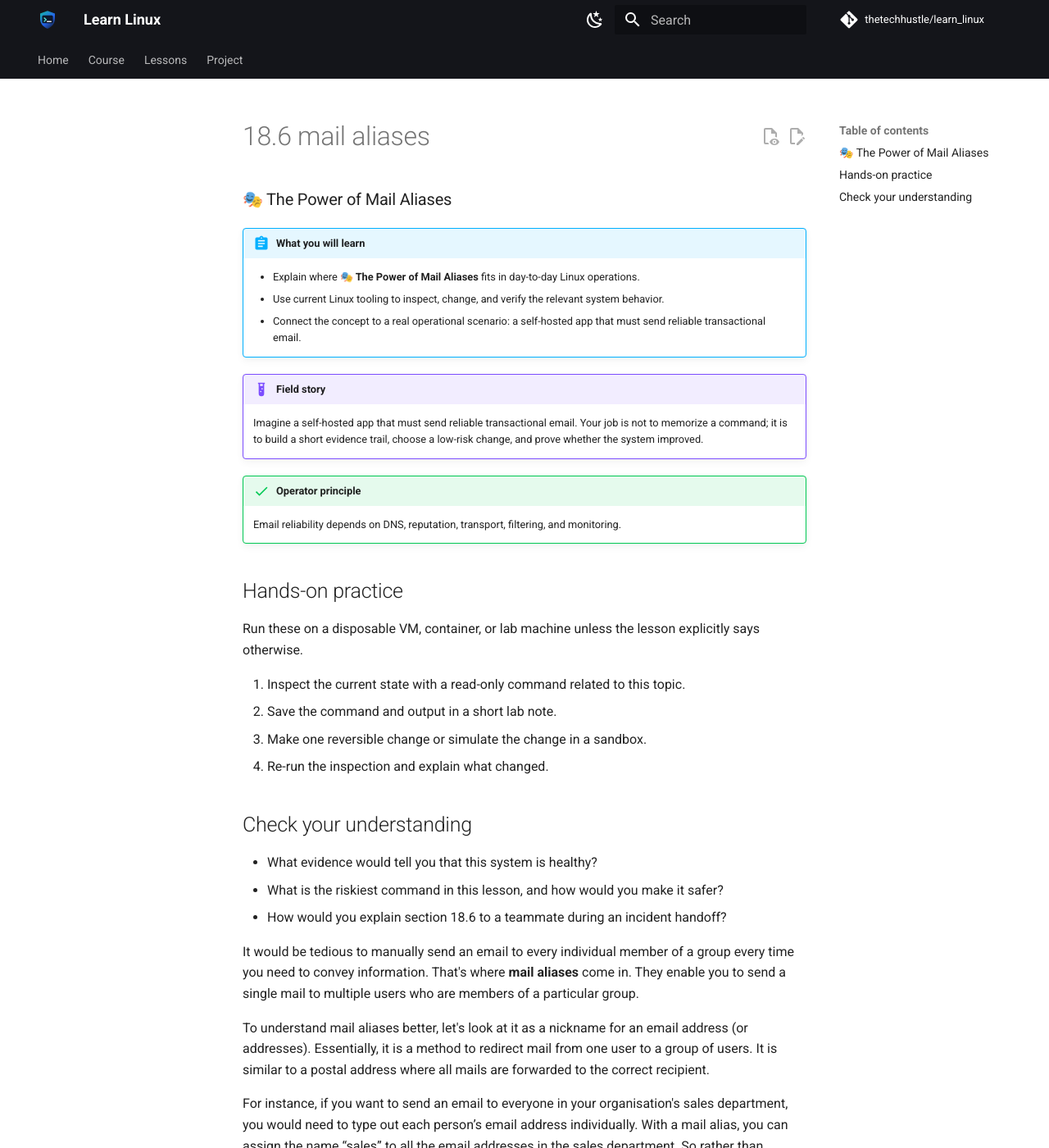
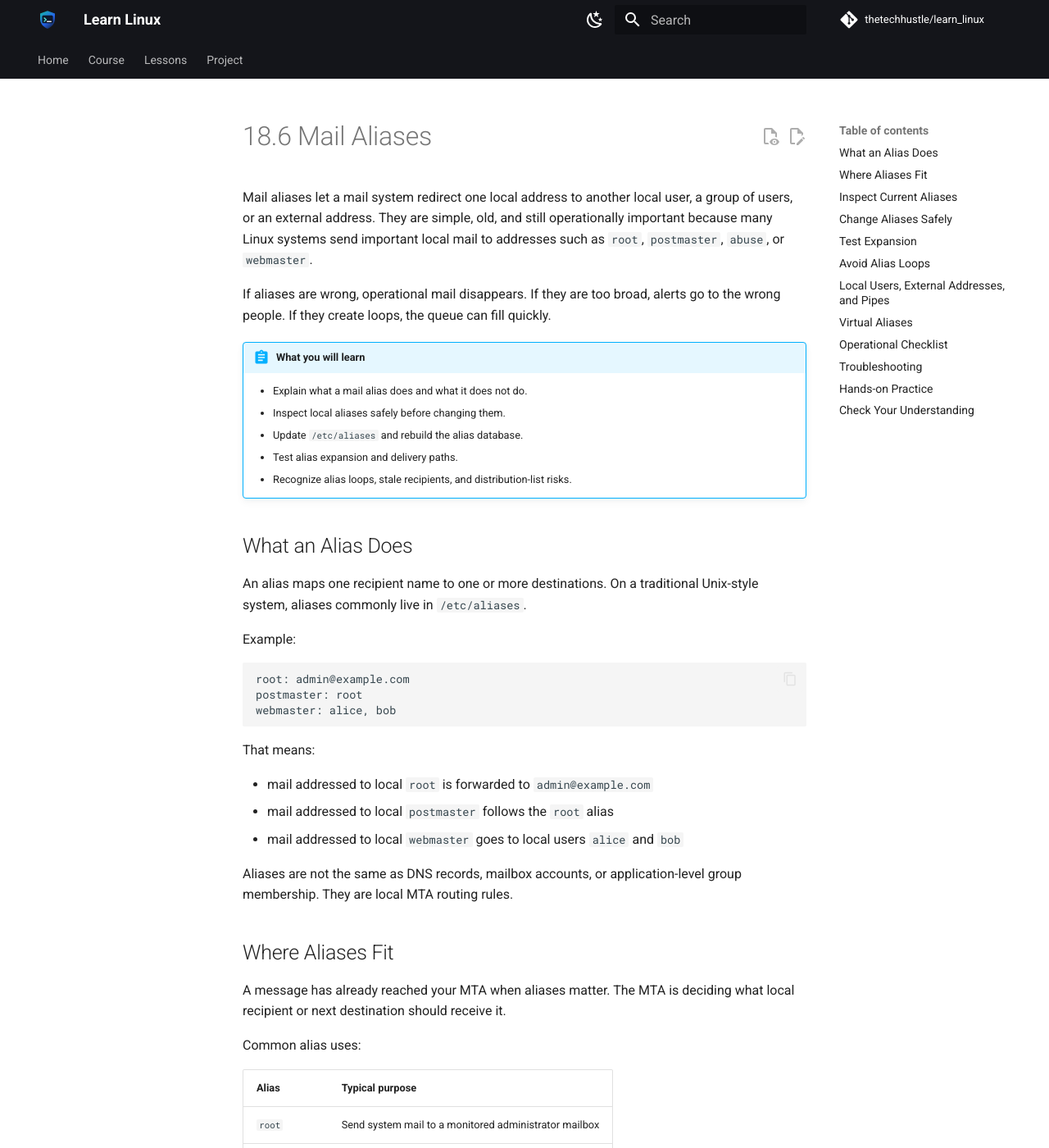
Before and after one commit to thetechhustle/learn_linux, an MkDocs documentation site: the page built from docs/lessons/18_electronic_mail/18.6_mail_aliases.md, in a window 1280 px wide and 1400 px high. Shown: the whole window at 82% size. Built offline with MkDocs 1.6.1 and Material for MkDocs 9.7.7, drawn with Linux system fonts in a browser that asks for light colours; comment, search, counter and statistics services are not loaded; some of the changed text lies outside the part shown.

Commit message:
Improve Chapter 18 mail aliases lesson (#159)
Co-authored-by: Jules Ai <jules@Juless-Air.ts.net lan>

````diff
--- a/docs/lessons/18_electronic_mail/18.6_mail_aliases.md
+++ b/docs/lessons/18_electronic_mail/18.6_mail_aliases.md
@@ -1,69 +1,281 @@
-### 🎭 The Power of Mail Aliases
+# 18.6 Mail Aliases
 
+Mail aliases let a mail system redirect one local address to another local
+user, a group of users, or an external address. They are simple, old, and still
+operationally important because many Linux systems send important local mail to
+addresses such as `root`, `postmaster`, `abuse`, or `webmaster`.
 
+If aliases are wrong, operational mail disappears. If they are too broad, alerts
+go to the wrong people. If they create loops, the queue can fill quickly.
 
 !!! abstract "What you will learn"
-    - Explain where **🎭 The Power of Mail Aliases** fits in day-to-day Linux operations.
-    - Use current Linux tooling to inspect, change, and verify the relevant system behavior.
-    - Connect the concept to a real operational scenario: a self-hosted app that must send reliable transactional email.
+    - Explain what a mail alias does and what it does not do.
+    - Inspect local aliases safely before changing them.
+    - Update `/etc/aliases` and rebuild the alias database.
+    - Test alias expansion and delivery paths.
+    - Recognize alias loops, stale recipients, and distribution-list risks.
 
-!!! example "Field story"
-    Imagine a self-hosted app that must send reliable transactional email. Your job is not to memorize a command; it is to build a short evidence trail, choose a low-risk change, and prove whether the system improved.
+## What an Alias Does
 
-!!! success "Operator principle"
-    Email reliability depends on DNS, reputation, transport, filtering, and monitoring.
+An alias maps one recipient name to one or more destinations. On a traditional
+Unix-style system, aliases commonly live in `/etc/aliases`.
 
-## Hands-on practice
+Example:
 
-Run these on a disposable VM, container, or lab machine unless the lesson explicitly says otherwise.
+```text
+root: admin@example.com
+postmaster: root
+webmaster: alice, bob
+```
 
-1. Inspect the current state with a read-only command related to this topic.
-2. Save the command and output in a short lab note.
-3. Make one reversible change or simulate the change in a sandbox.
-4. Re-run the inspection and explain what changed.
+That means:
 
-## Check your understanding
+- mail addressed to local `root` is forwarded to `admin@example.com`
+- mail addressed to local `postmaster` follows the `root` alias
+- mail addressed to local `webmaster` goes to local users `alice` and `bob`
 
-- What evidence would tell you that this system is healthy?
-- What is the riskiest command in this lesson, and how would you make it safer?
-- How would you explain section 18.6 to a teammate during an incident handoff?
+Aliases are not the same as DNS records, mailbox accounts, or application-level
+group membership. They are local MTA routing rules.
 
+## Where Aliases Fit
 
-It would be tedious to manually send an email to every individual member of a group every time you need to convey information. That's where **mail aliases** come in. They enable you to send a single mail to multiple users who are members of a particular group.
+A message has already reached your MTA when aliases matter. The MTA is deciding
+what local recipient or next destination should receive it.
 
-To understand mail aliases better, let's look at it as a nickname for an email address (or addresses). Essentially, it is a method to redirect mail from one user to a group of users. It is similar to a postal address where all mails are forwarded to the correct recipient.
+Common alias uses:
 
-For instance, if you want to send an email to everyone in your organisation's sales department, you would need to type out each person’s email address individually. With a mail alias, you can assign the name “sales” to all the email addresses in the sales department. So rather than sending an email to each individual address, you only need to send it to "sales", and everyone in the sales department will receive that email.
+| Alias | Typical purpose |
+| --- | --- |
+| `root` | Send system mail to a monitored administrator mailbox |
+| `postmaster` | Required contact role for mail-system problems |
+| `abuse` | Security and abuse reporting address |
+| `webmaster` | Website contact role |
+| `devops` | Internal operational distribution address |
+| `alerts` | Monitoring notifications |
 
-Let's see how to create a mail alias in Linux. 💻
+Some organizations handle these addresses in a directory, SaaS email platform,
+or mailing-list manager instead. Even then, local Linux aliases still matter for
+system-generated mail on servers.
 
-You need to edit the `/etc/aliases` file to specify your mail aliases. Here is an example:
+## Inspect Current Aliases
+
+Start read-only:
 
 ```bash
-nano /etc/aliases
+sudo sed -n '1,200p' /etc/aliases
+ls -l /etc/aliases /etc/aliases.db 2>/dev/null || true
 ```
 
-You might see something like this:
+Look for:
+
+- required role accounts such as `postmaster`
+- aliases pointing to former employees
+- aliases that point to unmonitored local users
+- aliases that forward sensitive mail to personal accounts
+- comments explaining ownership and purpose
+
+If you are using Postfix, inspect alias-related configuration:
 
 ```bash
-# Person who should get root’s mail
-root:   user1
+postconf alias_maps alias_database
+postconf local_recipient_maps
 ```
 
-To create a new mail alias, add a line following this format: `aliasName: user1, user2, user3`. Here's an example:
+On a Sendmail-style system, `newaliases` is the classic command that rebuilds
+the alias database. Postfix supports the same command for compatibility.
+
+## Change Aliases Safely
+
+Before editing, preserve a timestamped copy:
 
 ```bash
-sales:   salesmanager@example.com, salesrep1@example.com, salesrep2@example.com
+sudo cp -a /etc/aliases "/etc/aliases.$(date +%Y%m%d-%H%M%S).bak"
 ```
 
-With this mail alias set, an e-mail sent to `sales@yourdomain.com` will be delivered to all recipients listed in the alias.
-
-After editing the `/etc/aliases` file, you need to run the 'newaliases' command. This will rebuild the `/etc/alias.db` file.
+Edit the file:
 
 ```bash
-newaliases
+sudoedit /etc/aliases
 ```
 
-Congratulations 🎉! You now have a functioning mail alias. Remember, these aliases are incredibly handy tools for managing a clutter-free and efficient communication network. It’s like having your favorite contacts on speed dial!
+Add or update entries:
 
-With the power of mail aliases, you're one step closer to becoming a master of Linux e-mail systems. Keep going!
+```text
+root: admin@example.com
+postmaster: root
+abuse: security@example.com
+alerts: oncall@example.com, admin@example.com
+```
+
+Then rebuild the database:
+
+```bash
+sudo newaliases
+```
+
+If `newaliases` reports an error, fix the file before assuming mail delivery is
+healthy. A malformed alias file can leave your intended change inactive.
+
+!!! warning "Avoid blind copy-paste on production mail hosts"
+    Alias changes affect real delivery. Confirm owners, destinations, and
+    rollback before forwarding security, billing, monitoring, or root mail.
+
+## Test Expansion
+
+Use your MTA's tooling when available.
+
+Postfix can query maps:
+
+```bash
+postmap -q root hash:/etc/aliases
+postmap -q postmaster hash:/etc/aliases
+postmap -q alerts hash:/etc/aliases
+```
+
+For a direct smoke test, send a low-risk message:
+
+```bash
+printf 'Alias test from %s\n' "$(hostname)" | mail -s "alias test" root
+```
+
+Then inspect logs:
+
+```bash
+sudo tail -n 100 /var/log/mail.log
+sudo tail -n 100 /var/log/maillog
+journalctl -u postfix --since "10 minutes ago"
+```
+
+Search for the queue ID and final recipient. A successful test should show where
+the message was delivered or forwarded.
+
+## Avoid Alias Loops
+
+Aliases can point to other aliases. That is useful, but it can create loops.
+
+Bad example:
+
+```text
+root: postmaster
+postmaster: root
+```
+
+Another risky pattern:
+
+```text
+alerts: oncall
+oncall: alerts
+```
+
+Most MTAs detect loops eventually, but detection does not make the configuration
+good. It still creates queue noise and hides the intended owner.
+
+When aliases chain through several names, document why:
+
+```text
+# System mail goes through oncall so the rotation can change in one place.
+root: oncall
+postmaster: oncall
+oncall: sre-primary@example.com, sre-backup@example.com
+```
+
+## Local Users, External Addresses, and Pipes
+
+Aliases can usually target:
+
+- local usernames
+- external email addresses
+- files
+- commands or pipes
+- include files
+
+Command and file deliveries are powerful and risky. They can become privilege,
+data-loss, or injection hazards if misused.
+
+Examples you might see:
+
+```text
+backup-report: /var/log/backup-mailbox
+support-team: :include:/etc/mail/support-team
+automation: "|/usr/local/bin/process-mail"
+```
+
+Before approving command or file aliases, answer:
+
+- Which user runs the command?
+- Can message content become shell input?
+- Is the target writable by untrusted users?
+- Are failures logged?
+- Is there a safer mailbox or queue-based integration?
+
+For most administrative aliases, plain mailbox or forwarding destinations are
+safer than command delivery.
+
+## Virtual Aliases
+
+Local `/etc/aliases` is not the whole story on every mail server. Hosted domains
+often use virtual alias maps.
+
+Postfix examples:
+
+```bash
+postconf virtual_alias_maps
+postmap -q info@example.com hash:/etc/postfix/virtual
+```
+
+A virtual alias maps a full address such as `info@example.com`, while
+`/etc/aliases` commonly maps local names such as `root`. The exact behavior
+depends on the MTA configuration, so verify the active maps instead of assuming
+one file controls everything.
+
+## Operational Checklist
+
+Use this checklist when touching aliases:
+
+1. Identify the MTA and active alias maps.
+2. Back up the current alias file or map.
+3. Confirm the destination owner and purpose.
+4. Make the smallest change.
+5. Rebuild the alias database.
+6. Query the map or run an expansion test.
+7. Send a low-risk test message.
+8. Verify logs show the expected destination.
+9. Record the change and rollback path.
+
+## Troubleshooting
+
+| Symptom | What to check |
+| --- | --- |
+| Mail to `root` disappears | `root` alias, local mailbox path, mail logs |
+| Alias change has no effect | forgot `newaliases`, wrong map, wrong host |
+| Mail bounces with unknown user | local recipient validation, typo, virtual map mismatch |
+| Queue fills after alias change | forwarding loop, remote delivery failure, bad command pipe |
+| Some recipients get mail and others do not | external recipient bounce, group member typo, spam policy |
+| Security reports go nowhere | stale `abuse` or `postmaster` destination |
+
+Always prove the path with logs. The alias file says what should happen; the
+mail log says what actually happened.
+
+## Hands-on Practice
+
+Use a lab VM or disposable mail container.
+
+1. Inspect `/etc/aliases`.
+2. Add a safe lab alias such as `lab-admin: root`.
+3. Run `sudo newaliases`.
+4. Query the alias if your MTA supports map queries.
+5. Send a test message to the alias.
+6. Find the queue ID and final destination in the mail log.
+7. Restore the original alias file or remove the lab alias.
+
+## Check Your Understanding
+
+- Why should `root` mail go somewhere monitored?
+- What is the difference between `/etc/aliases` and a virtual alias map?
+- Why is `newaliases` needed after editing the alias file?
+- How can an alias loop affect a mail server?
+- Why are command-pipe aliases riskier than mailbox aliases?
+
+Mail aliases are small configuration entries with a large operational effect.
+Treat them like routing rules: inspect, change narrowly, rebuild, test, and
+verify the actual delivery path.
````
